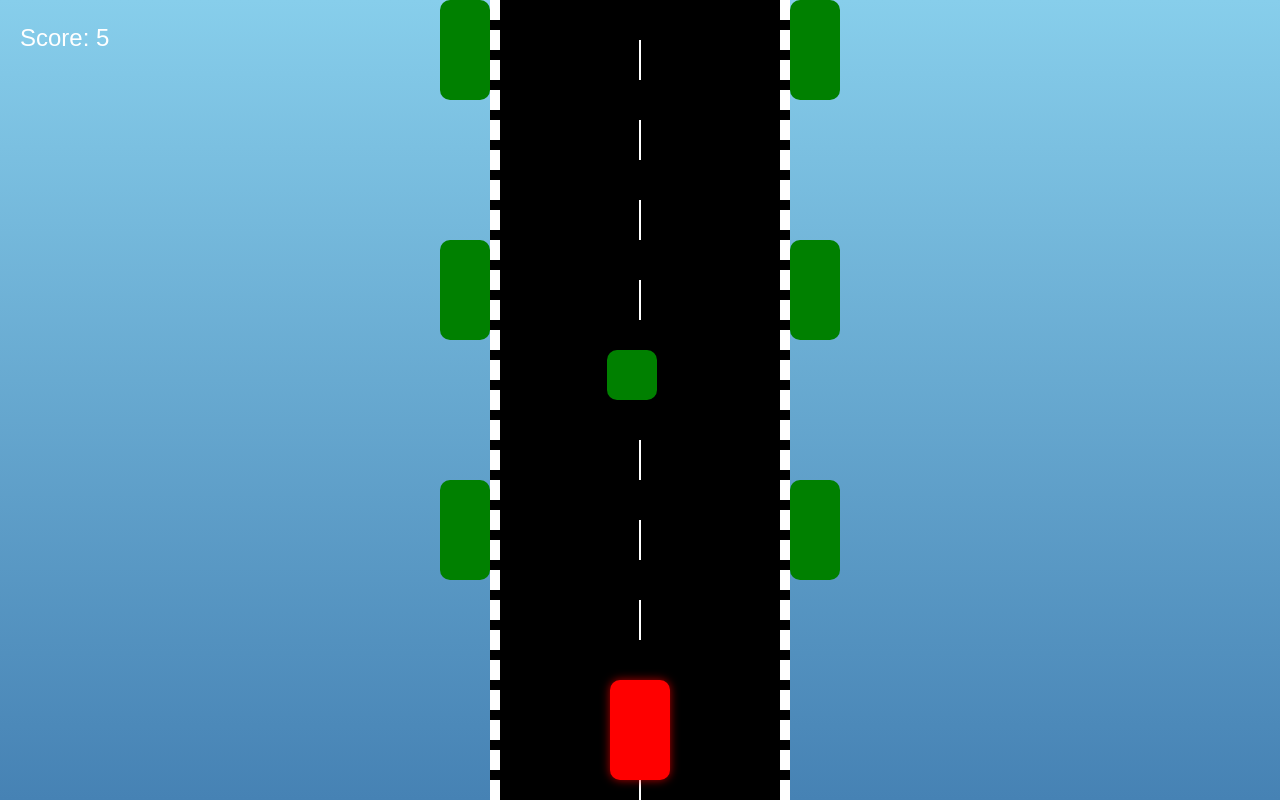
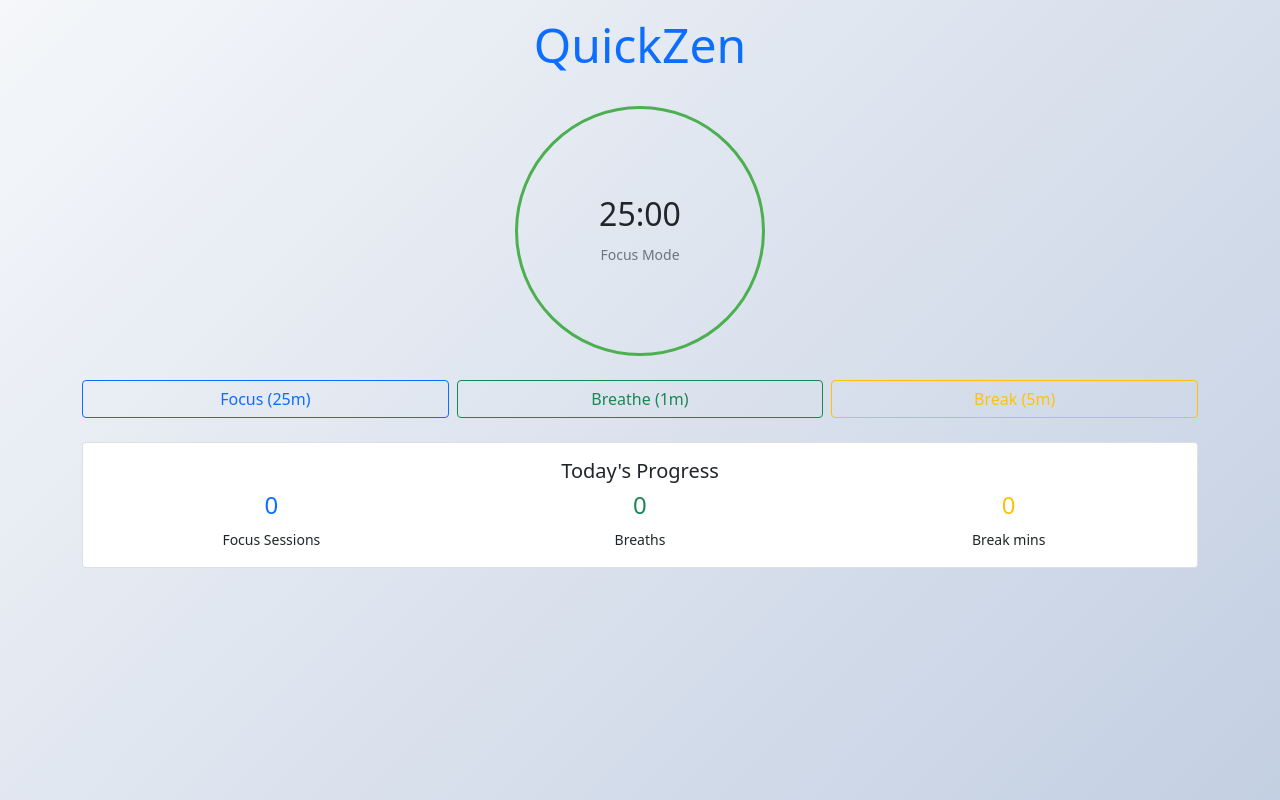
Before and after one commit to samikbhusal/game, a plain HTML site: page index.html in a window 1280 px wide. Drawn offline with nearby package versions, Linux system fonts and the light colour scheme.

Commit message:
Update index.html

```diff
--- a/index.html
+++ b/index.html
@@ -3,254 +3,188 @@
 <head>
     <meta charset="UTF-8">
     <meta name="viewport" content="width=device-width, initial-scale=1.0">
-    <title>Car Game with Road and Trees</title>
-    <link href="https://cdn.jsdelivr.net/npm/bootstrap@5.3.0/dist/css/bootstrap.min.css" rel="stylesheet">
+    <title>QuickZen - Mindfulness Companion</title>
+    <link href="https://cdn.jsdelivr.net/npm/bootstrap@5.1.3/dist/css/bootstrap.min.css" rel="stylesheet">
     <style>
-        body {
-            margin: 0;
-            padding: 0;
-            overflow: hidden;
-            background: linear-gradient(to bottom, #87CEEB, #4682B4);
-            font-family: Arial, sans-serif;
+        :root {
+            --primary-color: #4CAF50;
+            --secondary-color: #FFC107;
         }
 
-        .game-container {
-            position: relative;
-            width: 100%;
-            height: 100vh;
-            overflow: hidden;
+        body {
+            background: linear-gradient(135deg, #f5f7fa 0%, #c3cfe2 100%);
+            min-height: 100vh;
         }
 
-        /* Road */
-        .road {
-            position: absolute;
-            top: 0;
-            left: 50%;
-            transform: translateX(-50%);
-            width: 300px; /* Fixed width for the road */
-            height: 100%;
-            background: #000; /* Black road */
-            border-left: 10px dashed #fff; /* White dashed border */
-            border-right: 10px dashed #fff; /* White dashed border */
+        .circle-timer {
+            width: 250px;
+            height: 250px;
+            border-radius: 50%;
+            border: 3px solid var(--primary-color);
+            cursor: pointer;
+            transition: transform 0.2s;
         }
 
-        /* Lane Markings */
-        .lane-markings {
-            position: absolute;
-            top: 0;
-            left: 50%;
-            transform: translateX(-50%);
-            width: 2px;
-            height: 100%;
-            background: repeating-linear-gradient(
-                to bottom,
-                transparent,
-                transparent 40px,
-                #fff 40px,
-                #fff 80px
-            );
+        .breathing-circle {
+            animation: breathe 8s infinite;
         }
 
-        /* Car */
-        #car {
-            position: absolute;
-            bottom: 20px;
-            left: 50%;
-            transform: translateX(-50%);
-            width: 60px;
-            height: 100px;
-            background: red; /* Red car */
-            border-radius: 10px;
-            box-shadow: 0 0 10px rgba(255, 0, 0, 0.7);
-            z-index: 10;
+        @keyframes breathe {
+            0%, 100% { transform: scale(1); }
+            50% { transform: scale(1.2); }
         }
 
-        /* Trees */
-        .tree {
-            position: absolute;
-            width: 50px;
-            height: 100px;
-            background: green; /* Green trees */
-            border-radius: 10px;
+        .progress-dots {
+            display: flex;
+            gap: 5px;
+            justify-content: center;
         }
 
-        /* Obstacles */
-        .obstacle {
-            position: absolute;
-            top: -100px;
-            width: 50px;
-            height: 50px;
-            background: green; /* Green obstacles */
-            border-radius: 10px;
-            animation: fall linear infinite;
+        .progress-dot {
+            width: 15px;
+            height: 15px;
+            border-radius: 50%;
+            background-color: #ddd;
         }
 
-        @keyframes fall {
-            0% {
-                top: -100px;
-            }
-            100% {
-                top: 100vh;
-            }
-        }
-
-        /* Score */
-        #score {
-            position: absolute;
-            top: 20px;
-            left: 20px;
-            font-size: 24px;
-            color: white;
-            z-index: 100;
-        }
-
-        /* Game Over Screen */
-        #game-over {
-            position: absolute;
-            top: 50%;
-            left: 50%;
-            transform: translate(-50%, -50%);
-            text-align: center;
-            display: none;
-            z-index: 100;
-        }
-
-        #game-over h1 {
-            font-size: 48px;
-            margin-bottom: 20px;
-            color: white;
-        }
-
-        #restart-button {
-            padding: 10px 20px;
-            font-size: 20px;
-            background: #ff0000;
-            color: white;
-            border: none;
-            border-radius: 5px;
-            cursor: pointer;
-        }
-
-        #restart-button:hover {
-            background: #990000;
+        .progress-dot.active {
+            background-color: var(--primary-color);
         }
     </style>
 </head>
-<body>
-    <div class="game-container">
-        <!-- Road -->
-        <div class="road">
-            <div class="lane-markings"></div>
+<body class="p-3">
+    <div class="container text-center">
+        <!-- Header -->
+        <header class="mb-4">
+            <h1 class="display-5 text-primary">QuickZen</h1>
+            <div class="progress-dots mb-3" id="dailyProgress"></div>
+        </header>
+
+        <!-- Main Timer -->
+        <div class="circle-timer d-flex align-items-center justify-content-center mx-auto mb-4"
+             id="mainTimer" onclick="toggleTimer()">
+            <div>
+                <h2 id="timerDisplay">25:00</h2>
+                <small class="text-muted" id="modeDisplay">Focus Mode</small>
+            </div>
         </div>
 
-        <!-- Trees -->
-        <div class="tree" style="left: calc(50% - 200px); top: 0;"></div>
-        <div class="tree" style="left: calc(50% - 200px); top: 30%;"></div>
-        <div class="tree" style="left: calc(50% - 200px); top: 60%;"></div>
-        <div class="tree" style="left: calc(50% + 150px); top: 0;"></div>
-        <div class="tree" style="left: calc(50% + 150px); top: 30%;"></div>
-        <div class="tree" style="left: calc(50% + 150px); top: 60%;"></div>
+        <!-- Control Buttons -->
+        <div class="row g-2 mb-4">
+            <div class="col-4">
+                <button class="btn btn-outline-primary w-100" onclick="setMode('focus')">
+                    Focus (25m)
+                </button>
+            </div>
+            <div class="col-4">
+                <button class="btn btn-outline-success w-100" onclick="startBreathing()">
+                    Breathe (1m)
+                </button>
+            </div>
+            <div class="col-4">
+                <button class="btn btn-outline-warning w-100" onclick="setMode('break')">
+                    Break (5m)
+                </button>
+            </div>
+        </div>
 
-        <!-- Car -->
-        <div id="car"></div>
-
-        <!-- Score -->
-        <div id="score">Score: 0</div>
-
-        <!-- Game Over Screen -->
-        <div id="game-over">
-            <h1>Game Over!</h1>
-            <button id="restart-button">Restart</button>
+        <!-- Stats Card -->
+        <div class="card mb-4">
+            <div class="card-body">
+                <h5 class="card-title">Today's Progress</h5>
+                <div class="row">
+                    <div class="col-4">
+                        <div class="text-primary h4" id="focusSessions">0</div>
+                        <small>Focus Sessions</small>
+                    </div>
+                    <div class="col-4">
+                        <div class="text-success h4" id="breathCount">0</div>
+                        <small>Breaths</small>
+                    </div>
+                    <div class="col-4">
+                        <div class="text-warning h4" id="breakTime">0</div>
+                        <small>Break mins</small>
+                    </div>
+                </div>
+            </div>
         </div>
     </div>
 
     <script>
-        const car = document.getElementById('car');
-        const gameContainer = document.querySelector('.game-container');
-        const scoreElement = document.getElementById('score');
-        const gameOverScreen = document.getElementById('game-over');
-        const restartButton = document.getElementById('restart-button');
+        let timer;
+        let isRunning = false;
+        let timeLeft = 1500; // 25 minutes in seconds
+        let currentMode = 'focus';
+        let stats = { focus: 0, breath: 0, break: 0 };
 
-        let carLeft = 50; // Initial position of the car (percentage)
-        let score = 0;
-        let gameSpeed = 2; // Initial speed of obstacles
-        let gameInterval;
-        let obstacleInterval;
-
-        // Move the car
-        document.addEventListener('keydown', (event) => {
-            if (event.key === 'ArrowLeft' && carLeft > 25) {
-                carLeft -= 5;
-            } else if (event.key === 'ArrowRight' && carLeft < 75) {
-                carLeft += 5;
-            }
-            car.style.left = `${carLeft}%`;
-        });
-
-        // Create obstacles
-        function createObstacle() {
-            const obstacle = document.createElement('div');
-            obstacle.classList.add('obstacle');
-            obstacle.style.left = `${25 + Math.random() * 50}%`; // Random horizontal position within the road
-            obstacle.style.animationDuration = `${gameSpeed}s`; // Set falling speed
-            gameContainer.appendChild(obstacle);
-
-            // Remove obstacle when it goes off screen
-            setTimeout(() => {
-                obstacle.remove();
-            }, gameSpeed * 1000);
-
-            // Check for collision
-            const checkCollision = setInterval(() => {
-                const carRect = car.getBoundingClientRect();
-                const obstacleRect = obstacle.getBoundingClientRect();
-
-                if (
-                    carRect.left < obstacleRect.right &&
-                    carRect.right > obstacleRect.left &&
-                    carRect.top < obstacleRect.bottom &&
-                    carRect.bottom > obstacleRect.top
-                ) {
-                    clearInterval(checkCollision);
-                    endGame();
-                }
-            }, 10);
+        // Timer functions
+        function updateDisplay() {
+            const minutes = Math.floor(timeLeft / 60);
+            const seconds = timeLeft % 60;
+            document.getElementById('timerDisplay').textContent =
+                `${minutes.toString().padStart(2, '0')}:${seconds.toString().padStart(2, '0')}`;
         }
 
-        // Increase score and difficulty
-        function updateScore() {
-            score++;
-            scoreElement.textContent = `Score: ${score}`;
-            if (score % 5 === 0) {
-                gameSpeed *= 0.9; // Increase speed by 10% every 5 points
+        function toggleTimer() {
+            if (!isRunning) {
+                timer = setInterval(() => {
+                    timeLeft--;
+                    updateDisplay();
+                    if (timeLeft <= 0) {
+                        clearInterval(timer);
+                        alert('Session Complete!');
+                        updateStats();
+                        resetTimer();
+                    }
+                }, 1000);
+            } else {
+                clearInterval(timer);
+            }
+            isRunning = !isRunning;
+        }
+
+        function setMode(mode) {
+            currentMode = mode;
+            timeLeft = mode === 'focus' ? 1500 : mode === 'break' ? 300 : 60;
+            document.getElementById('modeDisplay').textContent =
+                mode === 'focus' ? 'Focus Mode' : mode === 'break' ? 'Break Time' : 'Breathing';
+            updateDisplay();
+        }
+
+        // Breathing exercise
+        function startBreathing() {
+            const timerElement = document.getElementById('mainTimer');
+            timerElement.classList.add('breathing-circle');
+            setTimeout(() => {
+                timerElement.classList.remove('breathing-circle');
+                stats.breath++;
+                updateStats();
+            }, 60000);
+        }
+
+        // Stats management
+        function updateStats() {
+            if (currentMode === 'focus') stats.focus++;
+            if (currentMode === 'break') stats.break += 5;
+            document.getElementById('focusSessions').textContent = stats.focus;
+            document.getElementById('breathCount').textContent = stats.breath;
+            document.getElementById('breakTime').textContent = stats.break;
+        }
+
+        // Initialize
+        function init() {
+            updateDisplay();
+            // Load stats from localStorage
+            if (localStorage.getItem('quickzenStats')) {
+                stats = JSON.parse(localStorage.getItem('quickzenStats'));
+                updateStats();
             }
         }
 
-        // End the game
-        function endGame() {
-            clearInterval(gameInterval);
-            clearInterval(obstacleInterval);
-            gameOverScreen.style.display = 'block';
-        }
-
-        // Restart the game
-        restartButton.addEventListener('click', () => {
-            gameOverScreen.style.display = 'none';
-            score = 0;
-            gameSpeed = 2;
-            scoreElement.textContent = `Score: ${score}`;
-            carLeft = 50;
-            car.style.left = `${carLeft}%`;
-            startGame();
-        });
-
-        // Start the game
-        function startGame() {
-            gameInterval = setInterval(updateScore, 1000);
-            obstacleInterval = setInterval(createObstacle, 1000);
-        }
-
-        startGame();
+        window.onload = init;
+        window.onbeforeunload = () => {
+            localStorage.setItem('quickzenStats', JSON.stringify(stats));
+        };
     </script>
 </body>
 </html>
```
